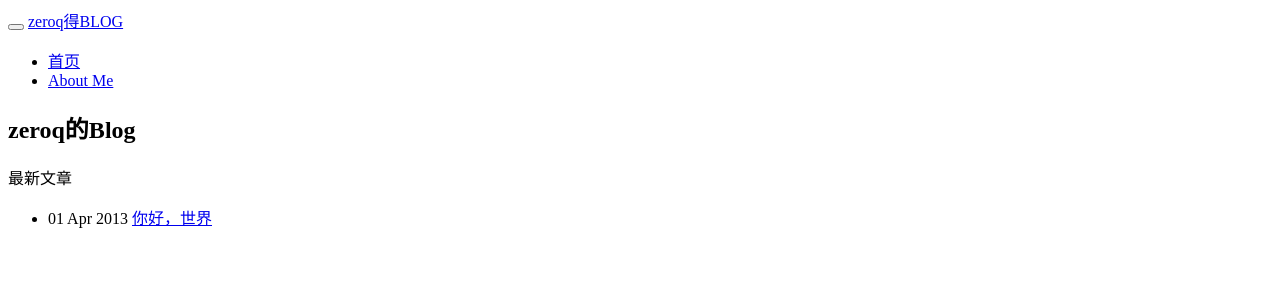
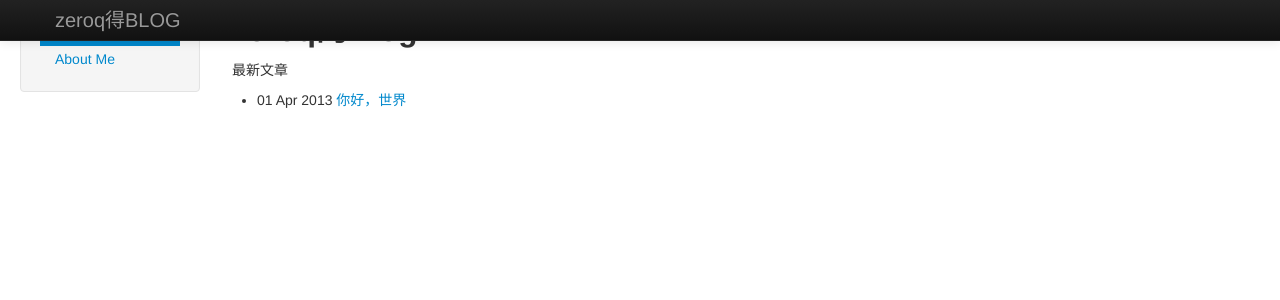
Before and after one commit to qicfan/qicfan.github.io, a Jekyll site: the page built from index.html, in a window 1280 px wide. Shown: the top 300 px of the page. Built offline with Jekyll 4.4.1, drawn with Linux system fonts in a browser that asks for light colours; nearby versions of some CDN libraries; library files that are not in the unit come from our copies; Markdown is read by kramdown in place of the engine named in the settings.

Commit message:
修改层

```diff
--- a/_layouts/default.html
+++ b/_layouts/default.html
@@ -5,19 +5,19 @@
 		<meta name="viewport" content="width=device-width, initial-scale=1.0">
 		<meta name="description" content="zeroq得BLOG">
 		<!-- Le styles -->
-		<link href="/bootstrap/bootstrap/css/bootstrap.min.css" rel="stylesheet">
-		<link href="/bootstrap/bootstrap/css/bootstrap-responsive.min.css" rel="stylesheet">
+		<link href="/bootstrap/css/bootstrap.min.css" rel="stylesheet">
+		<link href="/bootstrap/css/bootstrap-responsive.min.css" rel="stylesheet">
 		<!-- Le HTML5 shim, for IE6-8 support of HTML5 elements -->
 		<!--[if lt IE 9]>
 		<script src="http://html5shim.googlecode.com/svn/trunk/html5.js"></script>
 		<![endif]-->
 		<!-- Le fav and touch icons -->
-		<link rel="shortcut icon" href="/bootstrap/bootstrap/ico/favicon.ico">
+		<link rel="shortcut icon" href="/bootstrap/ico/favicon.ico">
 		<link rel="apple-touch-icon-precomposed" sizes="114x114"
-			  href="/bootstrap/bootstrap/ico/apple-touch-icon-114-precomposed.png">
+			  href="/bootstrap/ico/apple-touch-icon-114-precomposed.png">
 		<link rel="apple-touch-icon-precomposed" sizes="72x72"
-			  href="/bootstrap/bootstrap/ico/apple-touch-icon-72-precomposed.png">
-		<link rel="apple-touch-icon-precomposed" href="/bootstrap/bootstrap/ico/apple-touch-icon-57-precomposed.png">
+			  href="/bootstrap/ico/apple-touch-icon-72-precomposed.png">
+		<link rel="apple-touch-icon-precomposed" href="/bootstrap/ico/apple-touch-icon-57-precomposed.png">
 		<title>{{ page.title }}</title>
 	</head>
 	<body data-spy="scroll" data-target=".bs-docs-sidebar">
@@ -58,6 +58,6 @@
 			</div>
 		</div>
 		<script type="text/javascript" src="/bootstrap/js/jquery-1.7.1.min.js"></script>
-		<script type="text/javascript" src="/bootstrap/bootstrap/js/bootstrap.min.js"></script>
+		<script type="text/javascript" src="/bootstrap/js/bootstrap.min.js"></script>
 	</body>
 </html>
```
